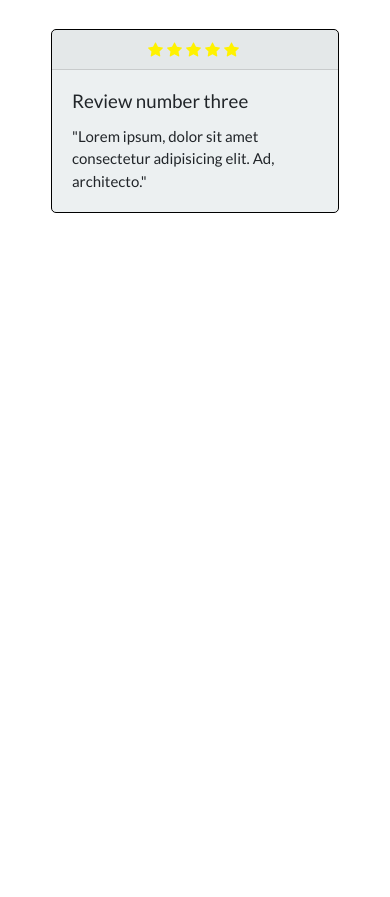
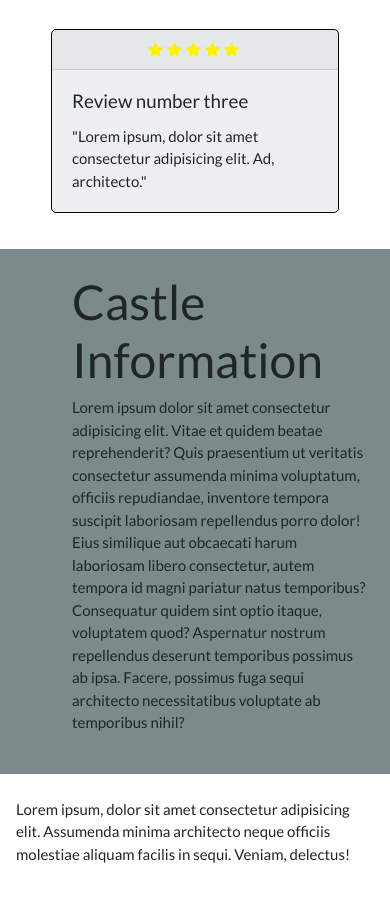
Before and after one commit to michaeldilulo/Castle-Hunter, a plain HTML site: page index.html in a window 390 px wide. Shown: the part 2593-3490 px from the top of the page. Before the commit the page ends 2822 px from the top, so only its background shows below. Drawn offline with nearby package versions, Linux system fonts and the light colour scheme.

Commit message:
Footer, smooth scroll, mobile responsive

```diff
--- a/index.html
+++ b/index.html
@@ -38,9 +38,6 @@
                                     <a class="nav-link" href="#reviews">Reviews</a>
                                 </li>
                                 <li class="nav-item active ml-3 mr-3">
-                                    <a class="nav-link" href="#locations">Search Locations</a>
-                                </li>
-                                <li class="nav-item active ml-3 mr-3">
                                     <a class="nav-link" href="#contact">Contact</a>
                                 </li>
                             </ul>
@@ -55,7 +52,7 @@
     <main>
 
         <div class="container-fluid">
-            <div class="row castle-first-row">
+            <div class="row castle-first-row" id="home">
                 <div class="col-md-4">
                     <h3 class="mt-5 ml-5">Sign up Today</h3>
                     <form class="p-3 bg-light castle-form">
@@ -97,7 +94,7 @@
         </div>
         </div>
         <div class="container-fluid bg-dark">
-            <div class="row pt-5">
+            <div class="row pt-5" id="destination">
                 <div class="col-md-6 mt-5 text-light order-2 order-md-1">
                     <h3>Get in contact with us today</h3>
                     <h3>We will be glad to assist</h3>
@@ -157,7 +154,7 @@
             </div>
         </div>
         <div class="container-fluid">
-            <div class="row mt-5">
+            <div class="row mt-5" id="information">
                 <div class="col-md-4 d-flex justify-content-center order-1">
                     <img src="castlebackground2.jpg" class="img-fluid  castle-side-image-one" alt="">
                 </div>
@@ -181,7 +178,7 @@
             </div>
         </div>
         <div class="container-fluid">
-            <div class="row mt-5">
+            <div class="row mt-5" id="reviews">
                 <div class="col-md-4 mt-5 castle-card-one-review d-flex justify-content-center">
                     <div class="card bg-light mb-3 castle-review-cards">
                         <div class="card-header d-flex justify-content-center">
@@ -292,12 +289,21 @@
                 </div>
             </div>
         </div>
-        <div class="container-fluid">
-            <div class="row">
-                <div class="col-md-12">
-                    <div class="row">
-                        <div class="col-md-9"></div>
-                    </div>
+
+        <div class="container-fluid castle-container-footer-area">
+            <div class="row bg-dark">
+                <div class="col-md-10 ml-5 p-4">
+                    <h1>Castle Information</h1>
+                    <p>Lorem ipsum dolor sit amet consectetur adipisicing elit.
+                        Vitae et quidem beatae reprehenderit? Quis praesentium
+                        ut veritatis consectetur assumenda minima voluptatum,
+                        officiis repudiandae, inventore tempora suscipit laboriosam
+                        repellendus porro dolor! Eius similique aut obcaecati harum
+                        laboriosam libero consectetur, autem tempora id magni pariatur
+                        natus temporibus? Consequatur quidem sint optio itaque, voluptatem
+                        quod? Aspernatur nostrum repellendus deserunt temporibus
+                        possimus ab ipsa. Facere, possimus fuga sequi architecto
+                        necessitatibus voluptate ab temporibus nihil?</p>
                 </div>
             </div>
         </div>
@@ -307,8 +313,12 @@
     <footer>
 
         <div class="container-fluid">
-            <div class="row">
-                <div class="col-md-12 m-auto"></div>
+            <div class="row" id="contact">
+                <div class="col-md-12 d-flex justify-content-center p-3 mt-2">
+                    <p>Lorem ipsum, dolor sit amet consectetur adipisicing elit.
+                        Assumenda minima architecto neque officiis molestiae aliquam facilis in sequi.
+                        Veniam, delectus!</p>
+                </div>
             </div>
         </div>
 
--- a/styles.css
+++ b/styles.css
@@ -21,6 +21,9 @@ html {
     display: flex;
     justify-content: center;
 }
+.castle-container-footer-area {
+    margin-top: 20px;
+}
 }
 
 @media(min-width: 401px) {
@@ -42,6 +45,9 @@ html {
 .castle-card-one-review {
     display: flex;
     justify-content: flex-end;
+}
+.castle-container-footer-area {
+    margin-top: 350px;
 }
 
 }
```
